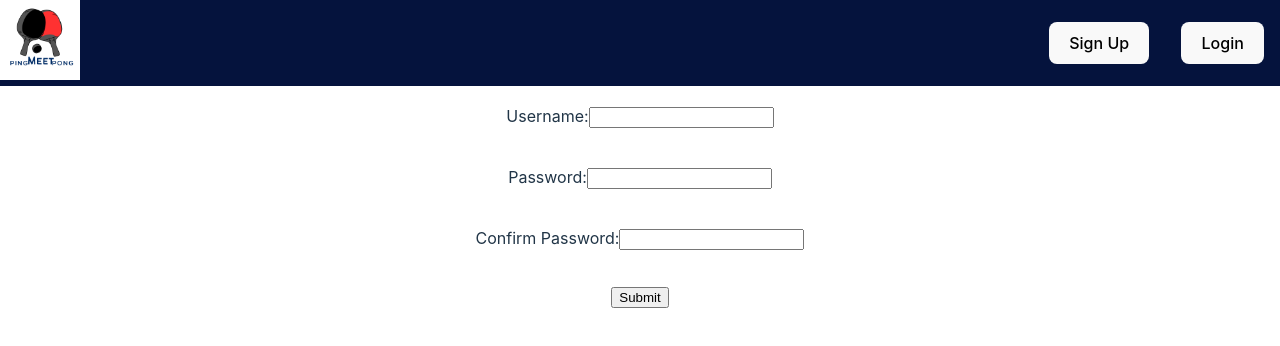
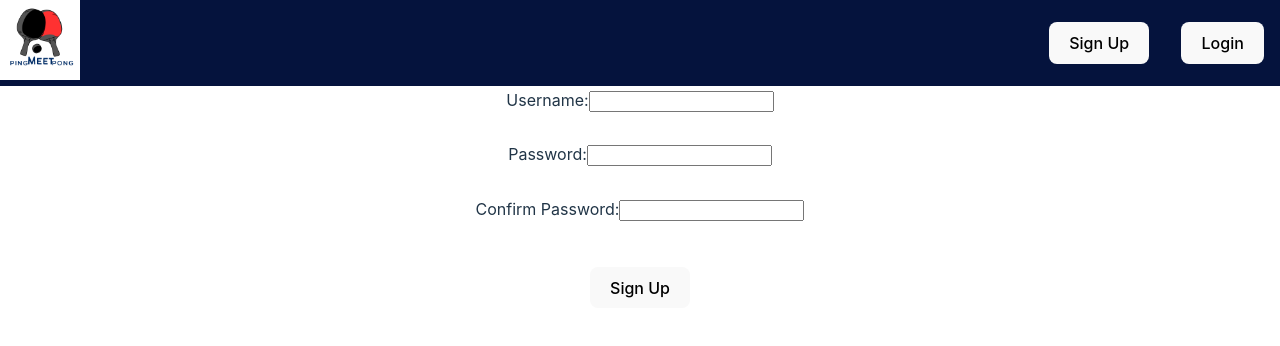
Before and after one commit to Njoura7/pingMeetpong_old, a React (Vite) app in the folder client/: page /signup in a window 1280 px wide. Shown: the top 346 px of the page. Built offline with nearby package versions, Linux system fonts and the light colour scheme.

Commit message:
set up the signUp page using axios->api/signup endpoint&JWT for security

```diff
--- a/client/package.json
+++ b/client/package.json
@@ -10,6 +10,7 @@
     "preview": "vite preview"
   },
   "dependencies": {
+    "axios": "^1.4.0",
     "react": "^18.2.0",
     "react-dom": "^18.2.0",
     "react-router-dom": "^6.14.2"
--- a/client/src/pages/SignUp.jsx
+++ b/client/src/pages/SignUp.jsx
@@ -1,34 +1,77 @@
+import React, { useState } from "react"
+import axios from "axios"
+
 const SignUp = () => {
+  const [username, setUsername] = useState("")
+  const [password, setPassword] = useState("")
+  const [confirmPassword, setConfirmPassword] = useState("")
+  const [error, setError] = useState("")
+
+  const handleSubmit = async (e) => {
+    e.preventDefault()
+
+    if (password !== confirmPassword) {
+      setError("Passwords do not match")
+      return
+    }
+
+    const userData = {
+      username,
+      password: confirmPassword,
+    }
+
+    try {
+      const response = await axios.post(
+        //waiting for the api/signup endpoint to be created
+        "http:/localhost:8080/api/signup",
+        JSON.stringify(userData),
+        {
+          headers: {
+            "Content-Type": "application/json",
+          },
+        }
+      )
+
+      // Handle the response here, such as displaying a success message
+      console.log(response.data)
+    } catch (error) {
+      // Handle errors here
+      console.error(error)
+    }
+  }
+
   return (
-    <>
-      <form>
+    <form onSubmit={handleSubmit}>
       <label>
         Username:
         <input
           type='text'
-            name='username'
+          value={username}
+          onChange={(e) => setUsername(e.target.value)}
         />
       </label>
+      <br />
       <label>
         Password:
         <input
           type='password'
-            name='password'
+          value={password}
+          onChange={(e) => setPassword(e.target.value)}
         />
       </label>
+      <br />
       <label>
         Confirm Password:
         <input
           type='password'
-            name='confirm-password'
+          value={confirmPassword}
+          onChange={(e) => setConfirmPassword(e.target.value)}
         />
       </label>
-        <input
-          type='submit'
-          value='Submit'
-        />
+      <br />
+      <button type='submit'>Sign Up</button>
+      {error && <p>{error}</p>}
     </form>
-    </>
   )
 }
 
```
Also changed, not shown: 1 other file (tests, documents, lock files or other folders). Lines whose indentation alone changed are shown as unchanged.
